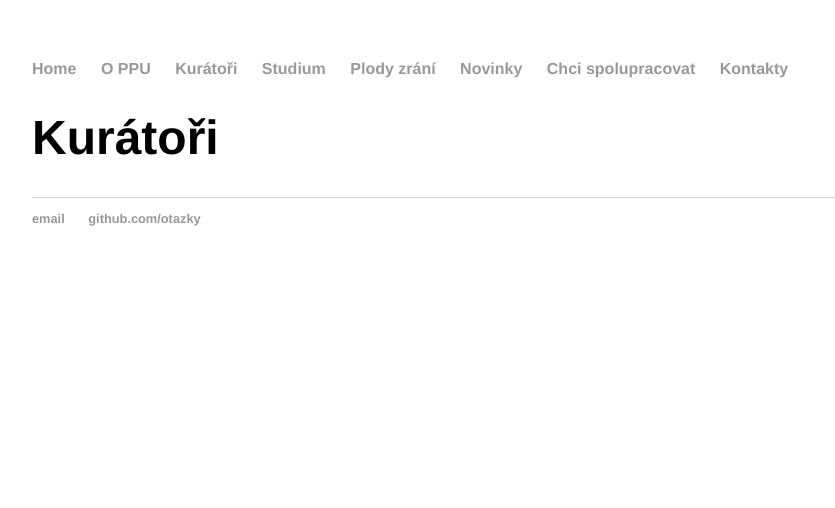
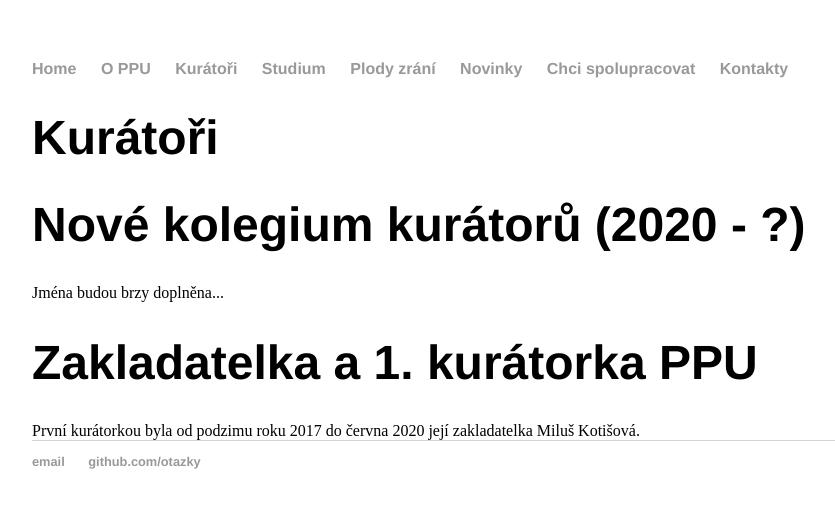
Before and after one commit to otazky/otazky.github.io, a Jekyll site: the page built from kuratori/index.html, in a window 1280 px wide. Shown: the top 508 px of the page, without its empty margins (160-995 px from the left). Built offline with Jekyll 4.4.1, drawn with Linux system fonts in a browser that asks for light colours.

Commit message:
Obsah stránky Kurátoři

```diff
--- a/kuratori/index.html
+++ b/kuratori/index.html
@@ -4,3 +4,12 @@
 ---
 
 <h1>{{ page.title }}</h1>
+
+<div>
+
+  <h1> Nové kolegium kurátorů (2020 - ?)</h1>
+  Jména budou brzy doplněna...
+
+  <h1> Zakladatelka a 1. kurátorka PPU</h1>
+První kurátorkou byla od podzimu roku 2017 do června 2020 její zakladatelka Miluš Kotišová.
+</div>
```
